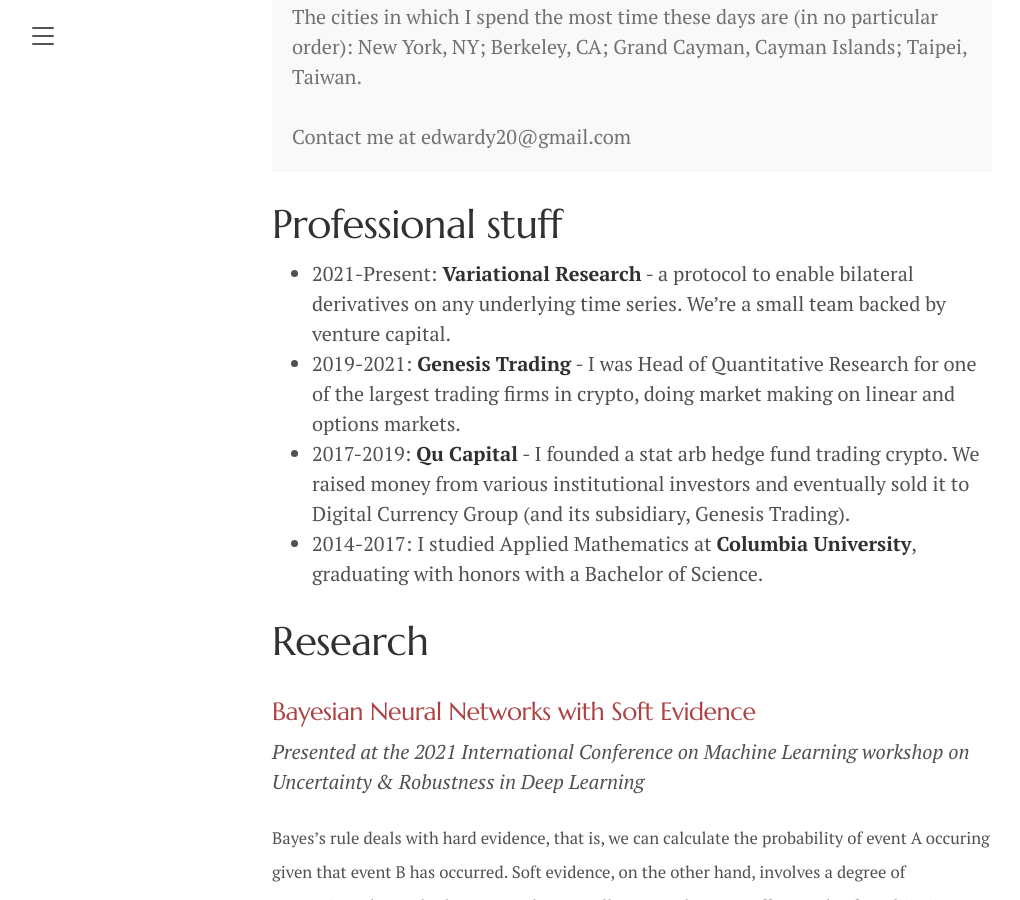
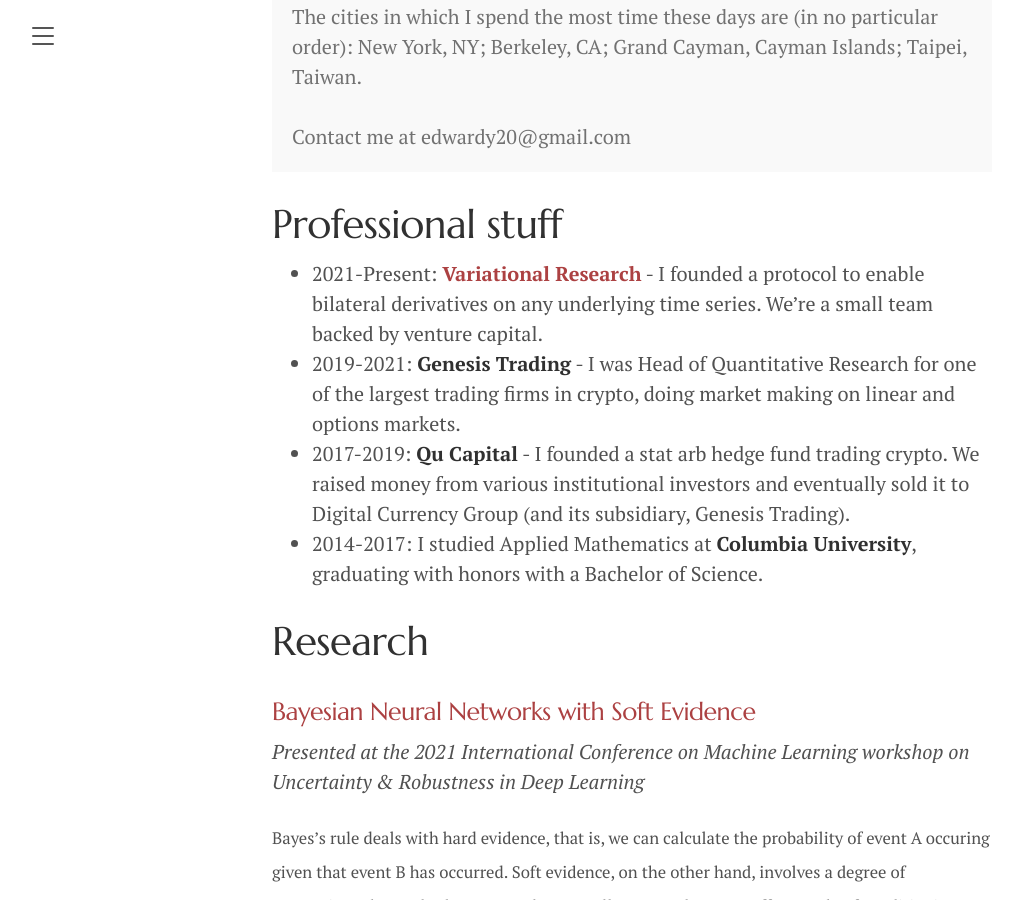
Before and after one commit to edwardyu/edwardyu.github.io, a Jekyll site: the page built from index.md, in a window 1280 px wide and 900 px high, scrolled down 300 px. Shown: the whole window, without its empty margins (8-1028 px from the left). Built offline with Jekyll 4.4.1, drawn with Linux system fonts in a browser that asks for light colours.

Commit message:
more edits

```diff
--- a/index.md
+++ b/index.md
@@ -12,7 +12,7 @@ title: About
 </p>
 
 # Professional stuff
-* 2021-Present: **Variational Research** - a protocol to enable bilateral derivatives on any underlying time series. We're a small team backed by venture capital.
+* 2021-Present: **[Variational Research](https://variational.io)** - I founded a protocol to enable bilateral derivatives on any underlying time series. We're a small team backed by venture capital.
 * 2019-2021: **Genesis Trading** - I was Head of Quantitative Research for one of the largest trading firms in crypto, doing market making on linear and options markets.
 * 2017-2019: **Qu Capital** - I founded a stat arb hedge fund trading crypto. We raised money from various institutional investors and eventually sold it to Digital Currency Group (and its subsidiary, Genesis Trading).
 * 2014-2017: I studied Applied Mathematics at **Columbia University**, graduating with honors with a Bachelor of Science.
```
